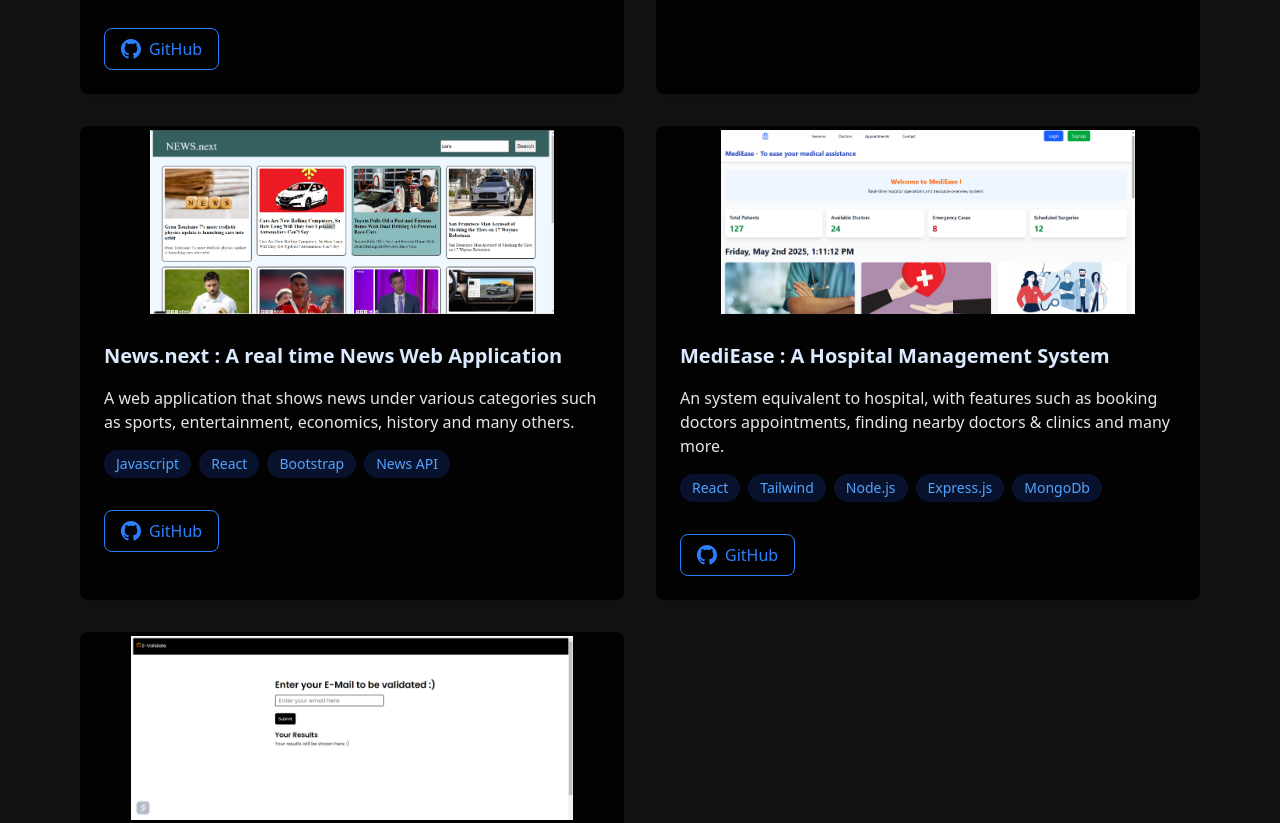
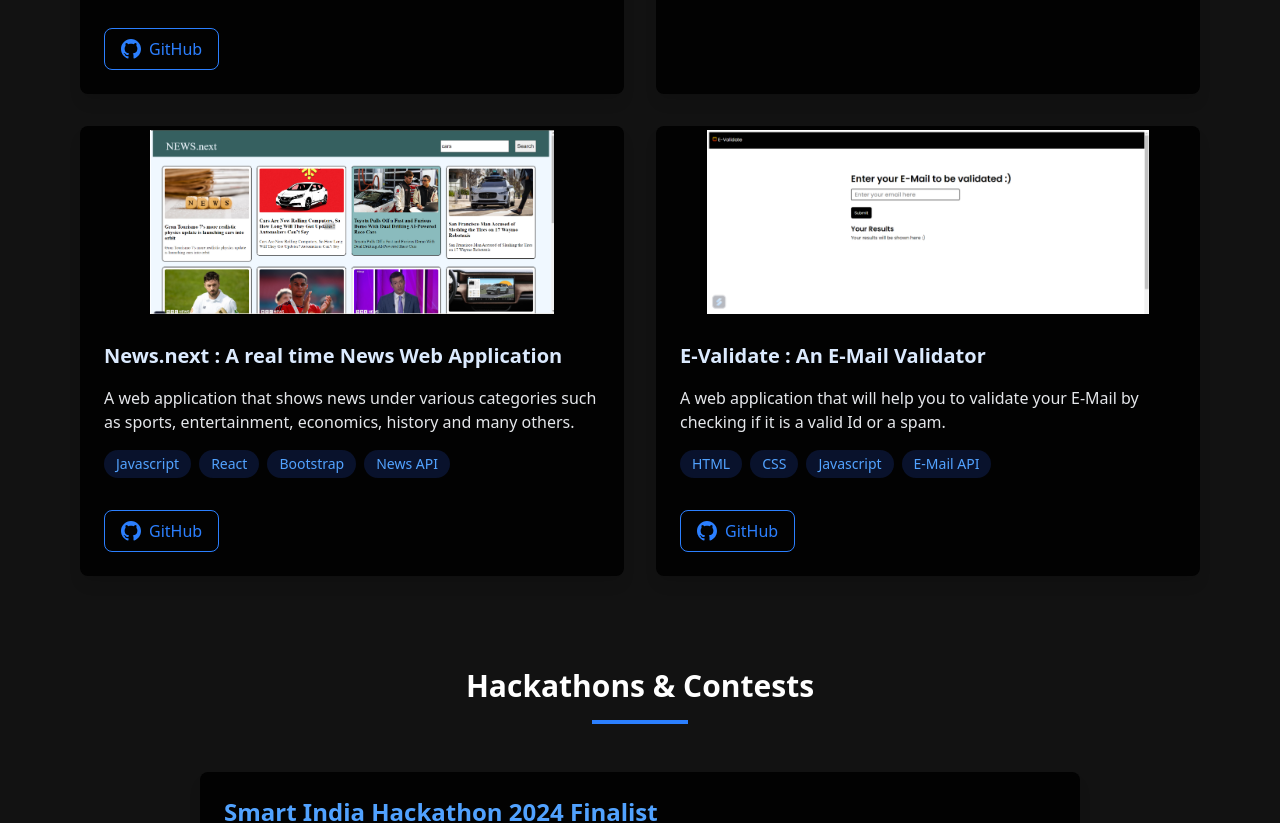
Before and after one commit to 19kirti/my-portfolio, a Next.js app: page / in a window 1280 px wide. Shown: the part 4580-5403 px from the top of the page. Built offline with nearby package versions, Linux system fonts and the light colour scheme.

Commit message:
updated the project section

```diff
--- a/components/Projects.tsx
+++ b/components/Projects.tsx
@@ -39,13 +39,6 @@ const projectsData = [
     image: "/news.png",
     technologies: ["Javascript", "React", "Bootstrap", "News API"],
     githubLink: "https://github.com/19kirti/news-next-app",
-  },
-  {
-    title: "MediEase : A Hospital Management System",
-    description: "An system equivalent to hospital, with features such as booking doctors appointments, finding nearby doctors & clinics and many more.",
-    image: "/mediease.png",
-    technologies: ["React", "Tailwind" ,"Node.js", "Express.js", "MongoDb"],
-    githubLink: "https://github.com/19kirti/MediEase---Hospital-Management-System",
   },
   {
     title: "E-Validate : An E-Mail Validator",
```
